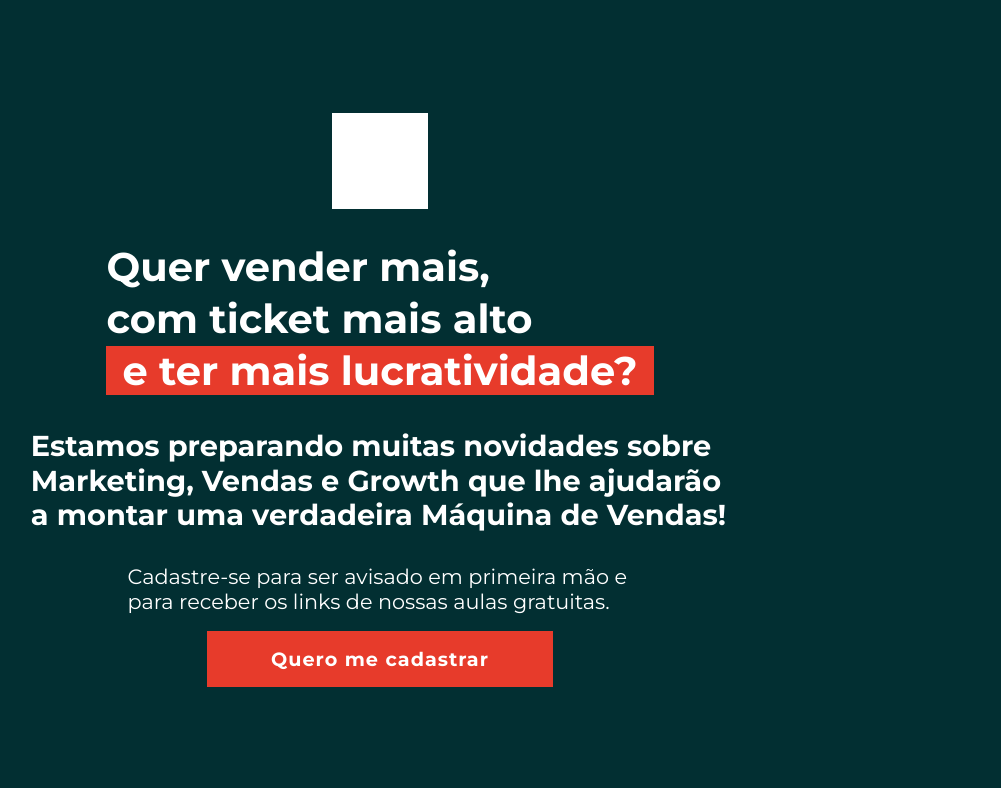
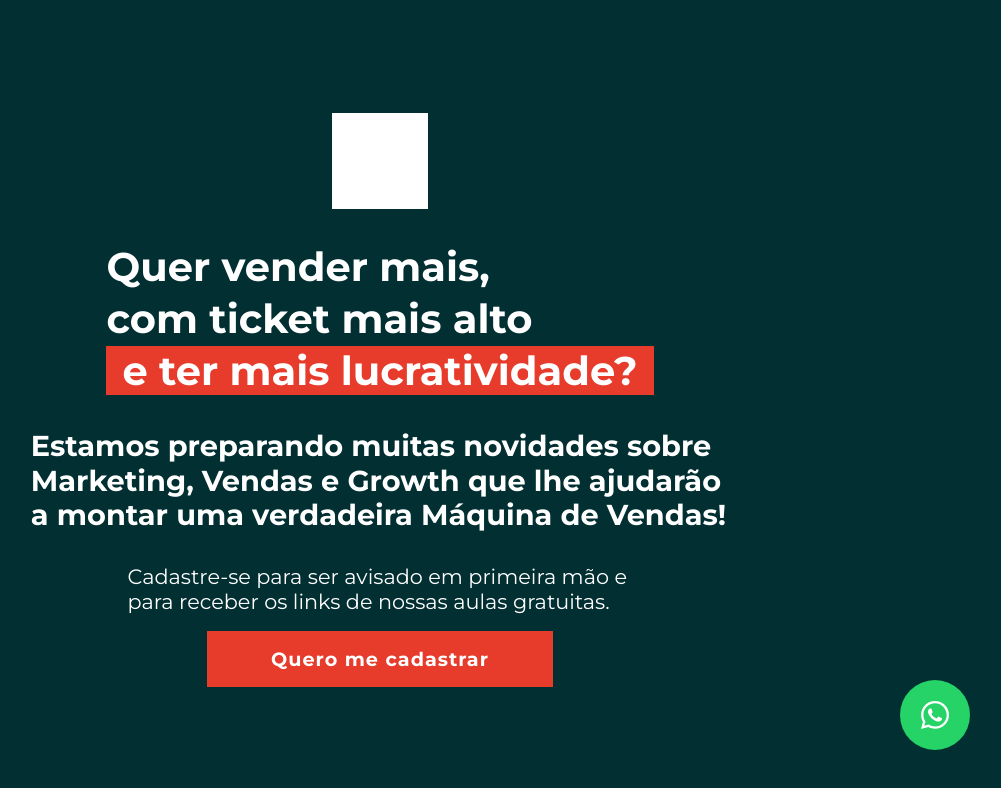
Before and after one commit to pedrohhcunha/sagaz, a Next.js app: page / in a window 1280 px wide. Shown: the top 788 px of the page, without its empty margins (260-1261 px from the left). Built offline with nearby package versions, Linux system fonts and the light colour scheme.

Commit message:
Whatsapp Button

```diff
--- a/components/WhatsappButton/index.tsx
+++ b/components/WhatsappButton/index.tsx
@@ -18,7 +18,7 @@ export function WhatsappButton({ phone }: Props) {
 
     return (
         <button className={styles.button} onClick={onClick}>
-            <FaWhatsapp />
+            <FaWhatsapp size={32} />
         </button>
     )
 }
--- a/components/WhatsappButton/styles.module.scss
+++ b/components/WhatsappButton/styles.module.scss
@@ -0,0 +1,29 @@
+.button{
+    position: fixed;
+
+    right: 50px;
+    bottom: 50px;
+
+    width: 70px;
+    height: 70px;
+
+    background-color: var(--color-whatsapp);
+    color: var(--color-white);
+
+    border-radius: 50%;
+
+    display: flex;
+    align-items: center;
+    justify-content: center;
+
+    border: none;
+    outline: none;
+    cursor: pointer;
+
+    transition: all 0.3s;
+
+    &:hover {
+        transform: scale(1.1);
+        filter: brightness(.8);
+    }
+}
--- a/styles/globals.scss
+++ b/styles/globals.scss
@@ -3,6 +3,7 @@
   --color-white: rgb(255, 255, 255);
   --color-primary: rgb(2, 47, 50);
   --color-secondary: rgb(231, 59, 43);
+  --color-whatsapp: rgb(37, 211, 102);
 
   --color-primary-light1: rgba(2, 47, 50, 0.8);
   --color-secondary-light1: rgba(231, 59, 43, 0.8);
```
